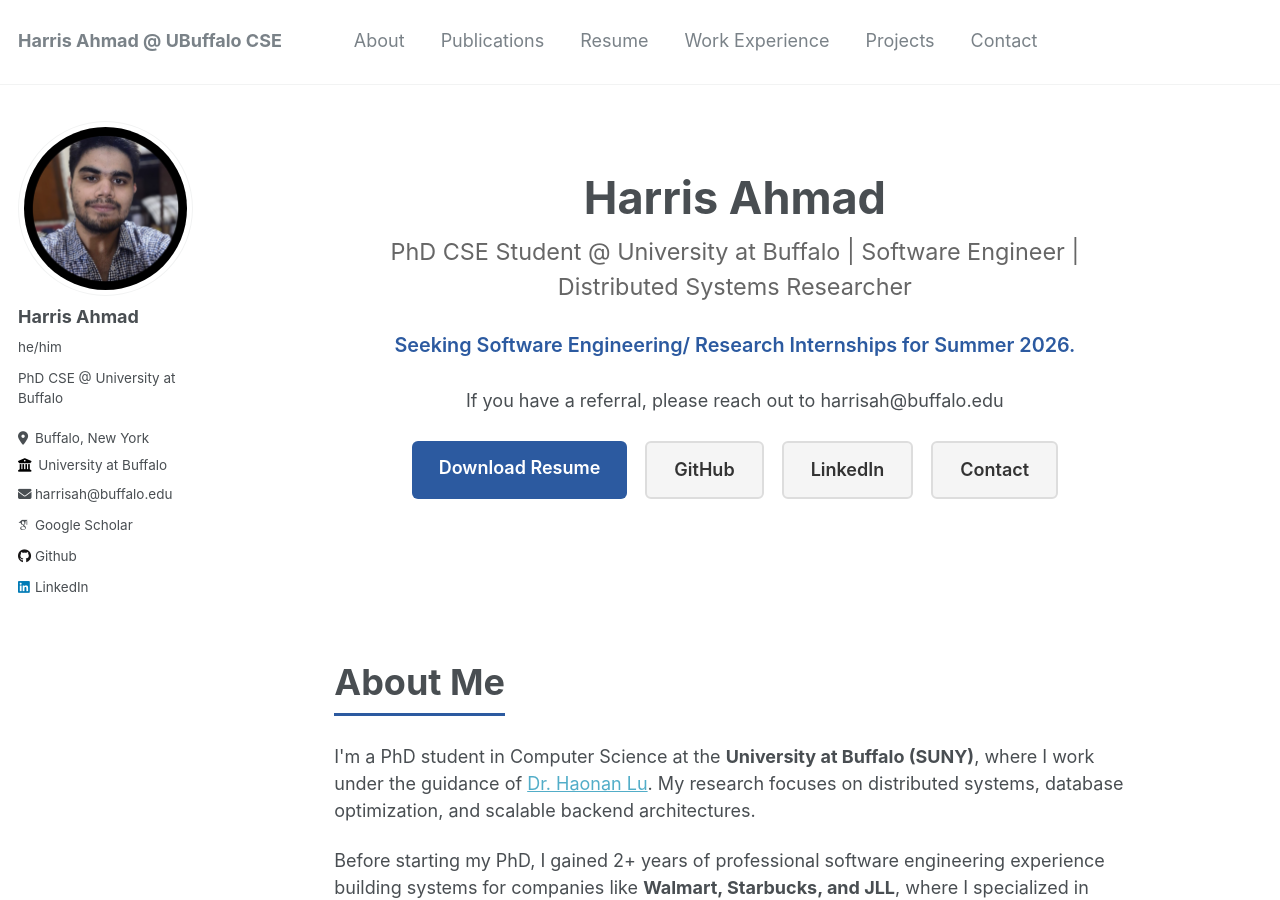
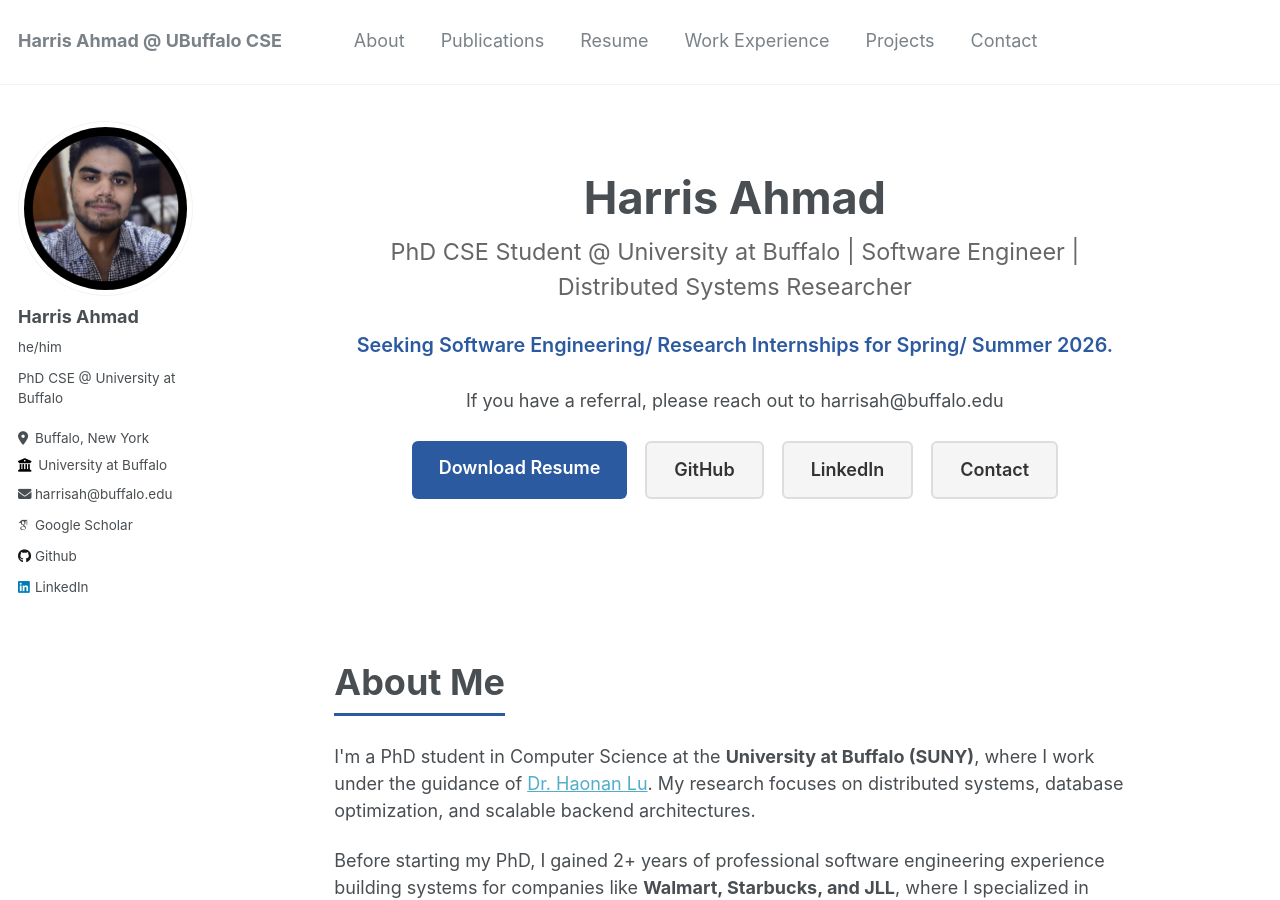
Before and after one commit to harris-ahmad/harris-ahmad.github.io, a Jekyll site: the page built from _pages/about.md, in a window 1280 px wide and 900 px high. Built offline with Jekyll 4.4.1, drawn with Linux system fonts in a browser that asks for light colours; some web fonts are replaced; some of the changed text lies outside the part shown.

Commit message:
feat: changed internship time period

```diff
--- a/_pages/about.md
+++ b/_pages/about.md
@@ -1,8 +1,8 @@
 ---
 permalink: /
 title: ""
-excerpt: "PhD Student at University at Buffalo specializing in Distributed Systems and Database Optimization. Seeking Software Engineering/ Research Internships for Summer 2026."
-description: "Harris Ahmad is a PhD student at University at Buffalo researching distributed systems and database optimization. Experienced software engineer seeking SWE research internships for Summer 2026. Skilled in Python, C++, Go, React, and cloud technologies."
+excerpt: "PhD Student at University at Buffalo specializing in Distributed Systems and Database Optimization. Seeking Software Engineering/ Research Internships for Spring/ Summer 2027."
+description: "Harris Ahmad is a PhD student at University at Buffalo researching distributed systems and database optimization. Experienced software engineer seeking SWE research internships for Spring/ Summer 2027. Skilled in Python, C++, Go, React, and cloud technologies."
 author_profile: true
 redirect_from:
   - /about/
@@ -253,7 +253,7 @@
 <div class="hero-section">
   <h1>Harris Ahmad</h1>
   <p class="tagline">PhD CSE Student @ University at Buffalo | Software Engineer | Distributed Systems Researcher</p>
-  <p style="font-size: 1.1rem; color: #2c5aa0; font-weight: 600; margin-top: 0.5rem;">Seeking Software Engineering/ Research Internships for Summer 2026.</p><p>If you have a referral, please
+  <p style="font-size: 1.1rem; color: #2c5aa0; font-weight: 600; margin-top: 0.5rem;">Seeking Software Engineering/ Research Internships for Spring/ Summer 2026.</p><p>If you have a referral, please
   reach out to harrisah@buffalo.edu</p>
 
   <div class="hero-buttons">
@@ -393,7 +393,7 @@
 <!-- Contact Section -->
 <div class="section" id="contact">
   <h2>Get In Touch</h2>
-  <p>I'm currently seeking <strong>software engineering/ research internship opportunities</strong> for Summer 2026. Feel free to reach out!</p>
+  <p>I'm currently seeking <strong>software engineering/ research internship opportunities</strong> for Spring/ Summer 2027. Feel free to reach out!</p>
 
   <p style="margin-top: 1rem;">
     <strong>Email:</strong> <a href="mailto:harrisah@buffalo.edu">harrisah@buffalo.edu</a><br>
```
Also changed, not shown: 1 other file.
